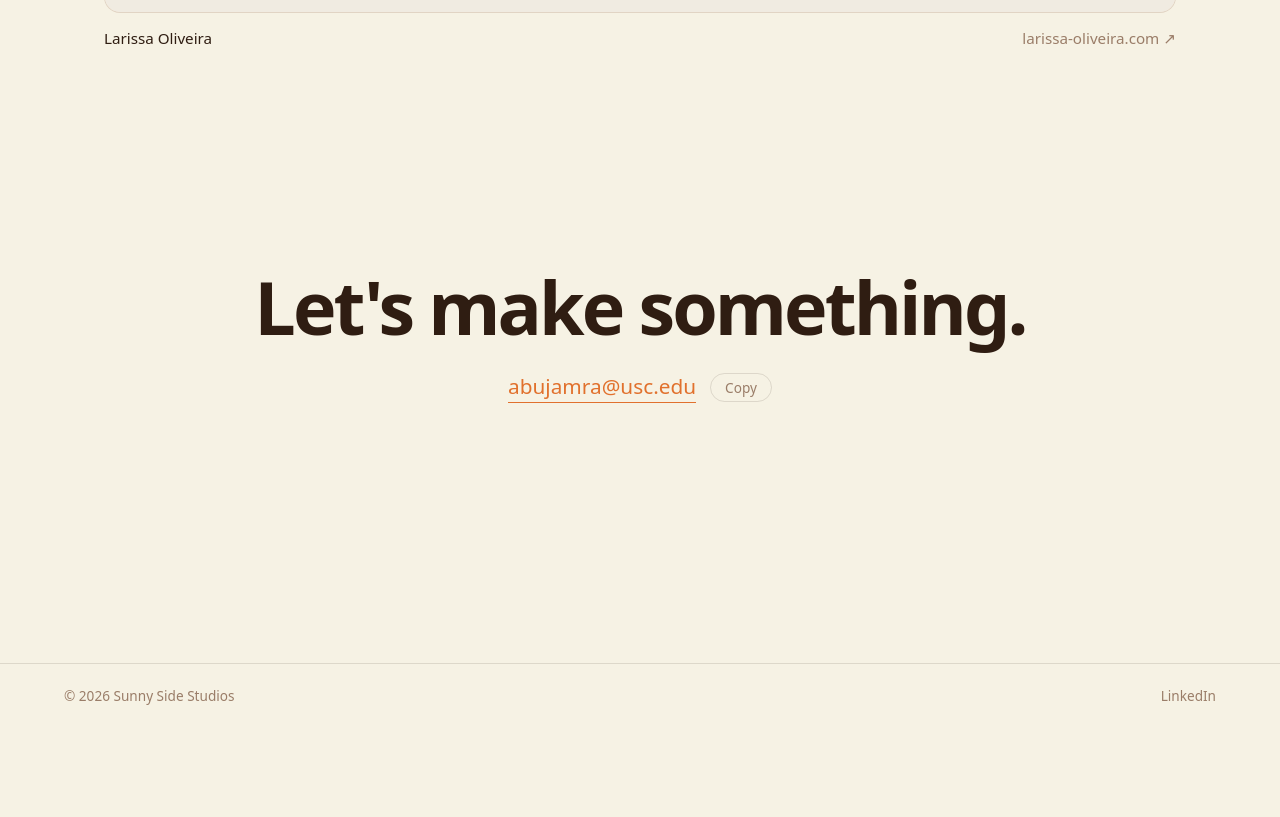
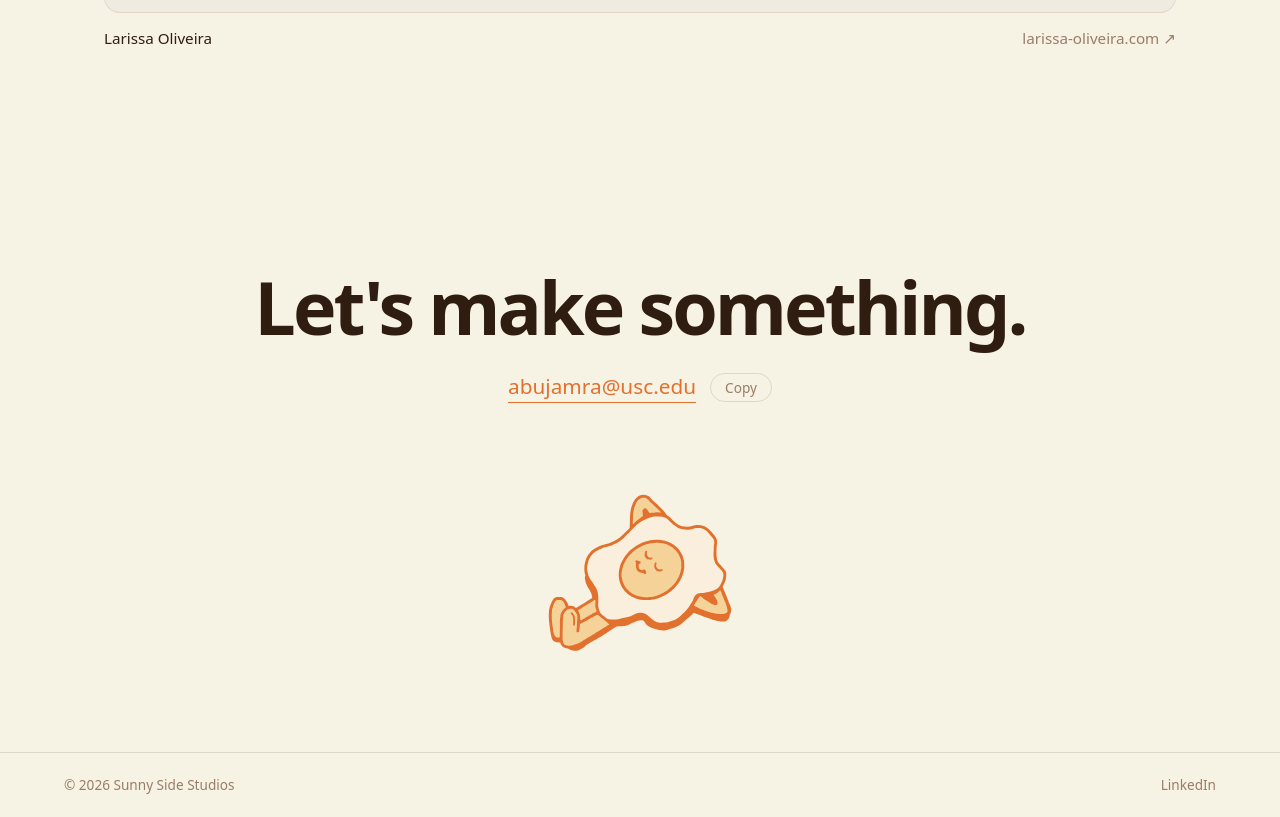
Before and after one commit to larissa-abujamra/portfolio2, a website built with Vite: page index.html in a window 1280 px wide. Shown: the part 4255-5072 px from the top of the page. Before the commit the page ends 4984 px from the top, so only its background shows below. Built offline with nearby package versions, Linux system fonts and the light colour scheme; some packages are replaced by stand-ins of ours; a web font is replaced by a local one.

Commit message:
Show the whole egg in the contact section
Co-Authored-By: Claude Opus 5.5 <noreply@anthropic.com>
Claude-Session: https://claude.ai/code/session_01SEBpbE2giN5R3V4ryP49kX

```diff
--- a/src/main.js
+++ b/src/main.js
@@ -83,7 +83,7 @@ if (!reduce) {
     gsap.from(el, { y: 40, opacity: 0, duration: 1, ease: 'power3.out', scrollTrigger: { trigger: el, start: 'top 90%', once: true } });
   });
   // the egg in the footer pops up as you reach it
-  gsap.from('[data-slot="egg-peek"] svg', { yPercent: 70, ease: 'none', scrollTrigger: { trigger: '.contact', start: 'top 60%', end: 'bottom bottom', scrub: true } });
+  gsap.from('[data-slot="egg-peek"] svg', { y: 40, opacity: 0, rotate: -8, duration: 1, ease: 'back.out(2)', scrollTrigger: { trigger: '.peek', start: 'top 95%', once: true } });
 }
 
 /* browser windows scroll through the page on hover */
--- a/src/style.css
+++ b/src/style.css
@@ -110,13 +110,13 @@ main, .nav, .footer { transition: filter .5s var(--ease); }
 .site:hover .caption span:last-child { color: var(--orange); }
 
 /* contact */
-.contact { position: relative; overflow: hidden; max-width: var(--max); margin: 0 auto; padding: clamp(120px, 18vw, 220px) var(--gutter) clamp(180px, 22vw, 260px); text-align: center; }
+.contact { max-width: var(--max); margin: 0 auto; padding: clamp(120px, 18vw, 220px) var(--gutter) clamp(64px, 8vw, 96px); text-align: center; }
 .contact-title { margin: 0; font: 600 clamp(2.2rem, 6vw, 4.6rem)/1 var(--f-display); letter-spacing: -0.04em; }
 .contact-row { display: flex; justify-content: center; align-items: center; gap: 14px; margin-top: 28px; flex-wrap: wrap; }
 .mail { font-size: clamp(1.05rem, 2vw, 1.3rem); color: var(--orange); border-bottom: 1px solid currentColor; }
 .copy { border: 1px solid var(--line); background: none; border-radius: 999px; padding: 7px 14px; font: 400 .85rem/1 var(--f-body); color: var(--muted); cursor: pointer; transition: color .2s, border-color .2s; }
 .copy:hover { color: var(--ink); border-color: var(--ink); }
-.peek { position: absolute; left: 50%; bottom: -60px; width: clamp(150px, 20vw, 220px); transform: translateX(-50%); }
+.peek { width: clamp(140px, 16vw, 190px); margin: clamp(56px, 8vw, 88px) auto 0; }
 .peek svg { width: 100%; height: auto; }
 
 /* footer */
```
